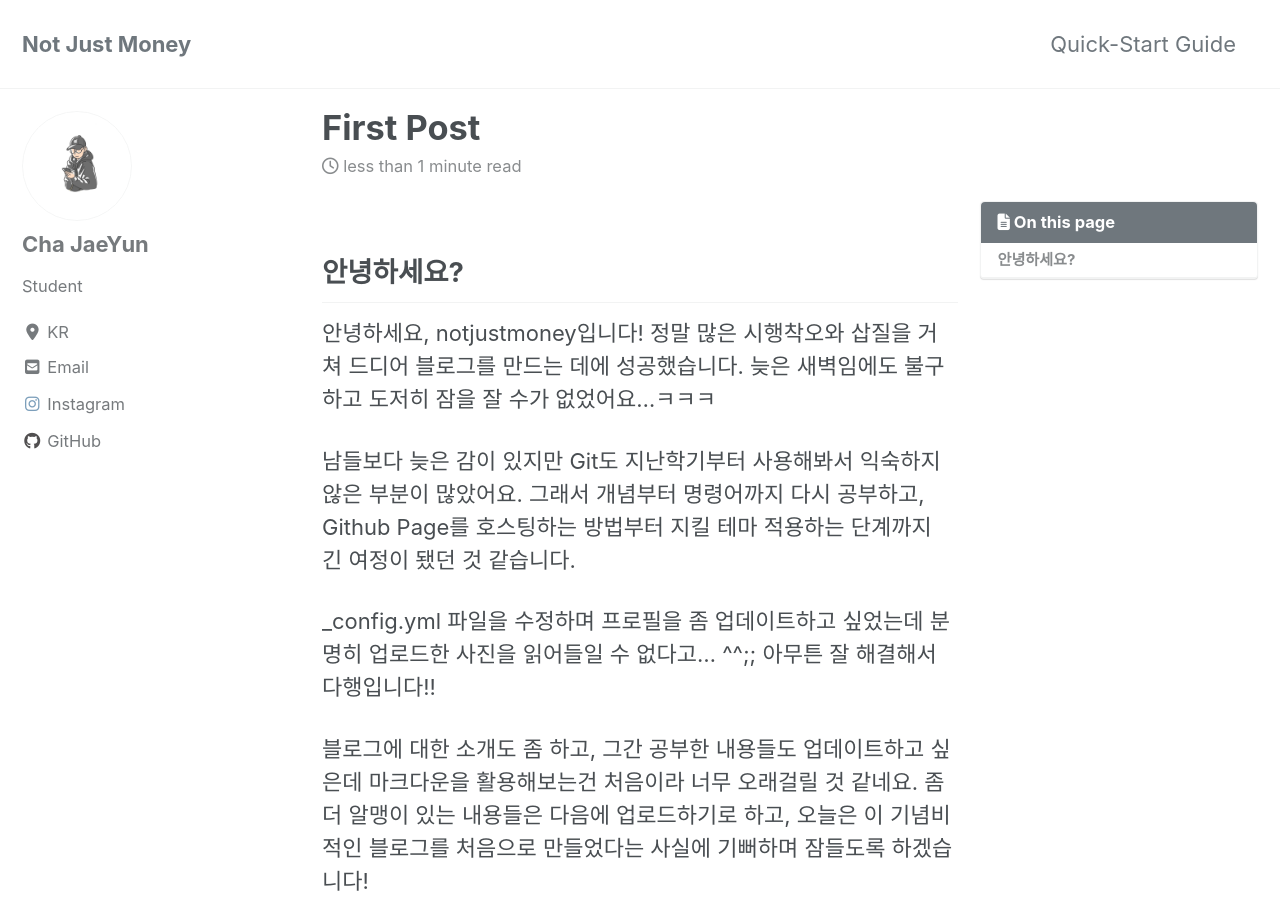
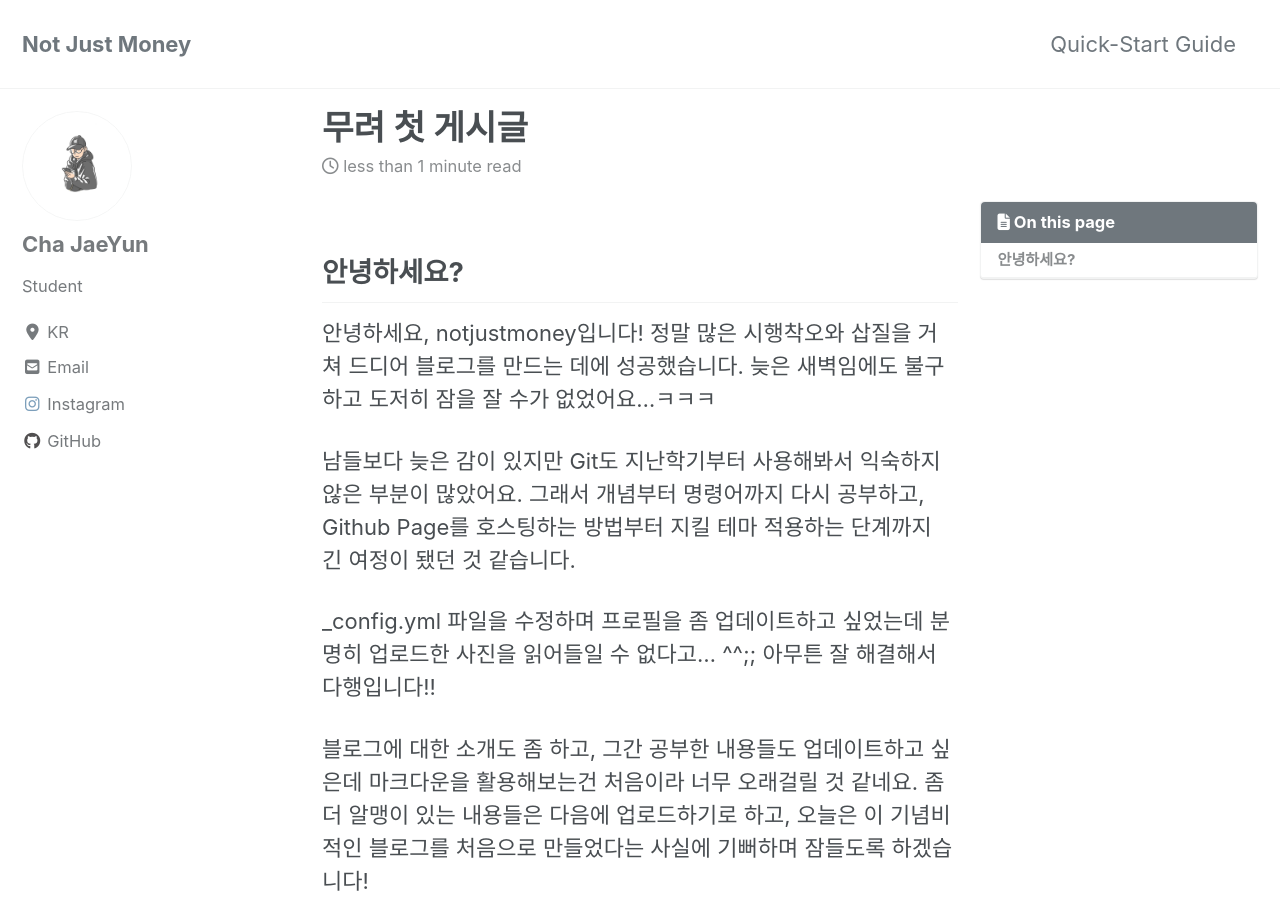
Before and after one commit to notjustmoney/notjustmoney.github.io, a Jekyll site: the page built from _posts/2020-01-21-hello.md, in a window 1280 px wide and 900 px high. Built offline with Jekyll 4.4.1, drawn with Linux system fonts in a browser that asks for light colours; cached includes are drawn as plain includes; nearby versions of some CDN libraries.

Commit message:
title, 카테고리 수정

```diff
--- a/_posts/2020-01-21-hello.md
+++ b/_posts/2020-01-21-hello.md
@@ -1,7 +1,7 @@
 ---
-title : "First Post"
+title : "무려 첫 게시글"
 category :
-    - hello
+    - 잡담
 tag :
     - 첫 게시글
     - Github Page
```
